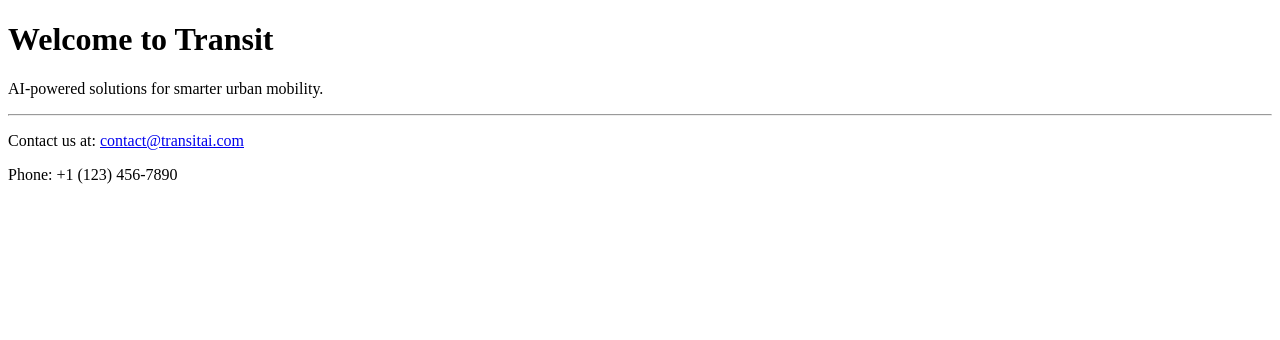
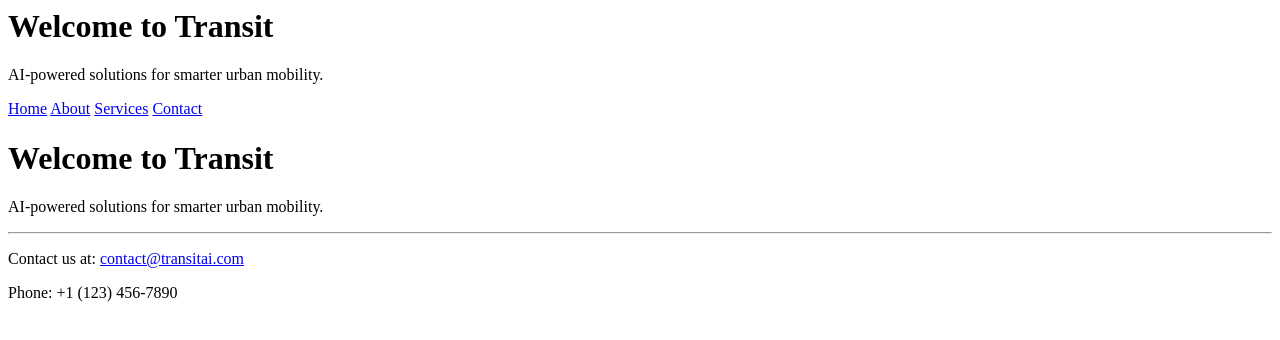
Before and after one commit to Austinmel8131/ai-startup-transit, a plain HTML site: page index.html in a window 1280 px wide. Drawn offline with Linux system fonts and the light colour scheme.

Commit message:
feat: Tom adding navigation bar to index.html

```diff
--- a/index.html
+++ b/index.html
@@ -1,4 +1,7 @@
-<!DOCTYPE html>
+<body>
+  <h1>Welcome to Transit</h1>
+  <p>AI-powered solutions for smarter urban mobility.</p>
+</body><!DOCTYPE html>
 <html lang="en">
 <head>
   <meta charset="UTF-8">
@@ -6,9 +9,16 @@
   <title>Transit – AI Startup</title>
 </head>
 <body>
+
+  <nav>
+    <a href="#">Home</a>
+    <a href="#">About</a>
+    <a href="#">Services</a>
+    <a href="#">Contact</a>
+  </nav>
+
   <h1>Welcome to Transit</h1>
   <p>AI-powered solutions for smarter urban mobility.</p>
-</body>
 
 <footer>
     <hr>
```
